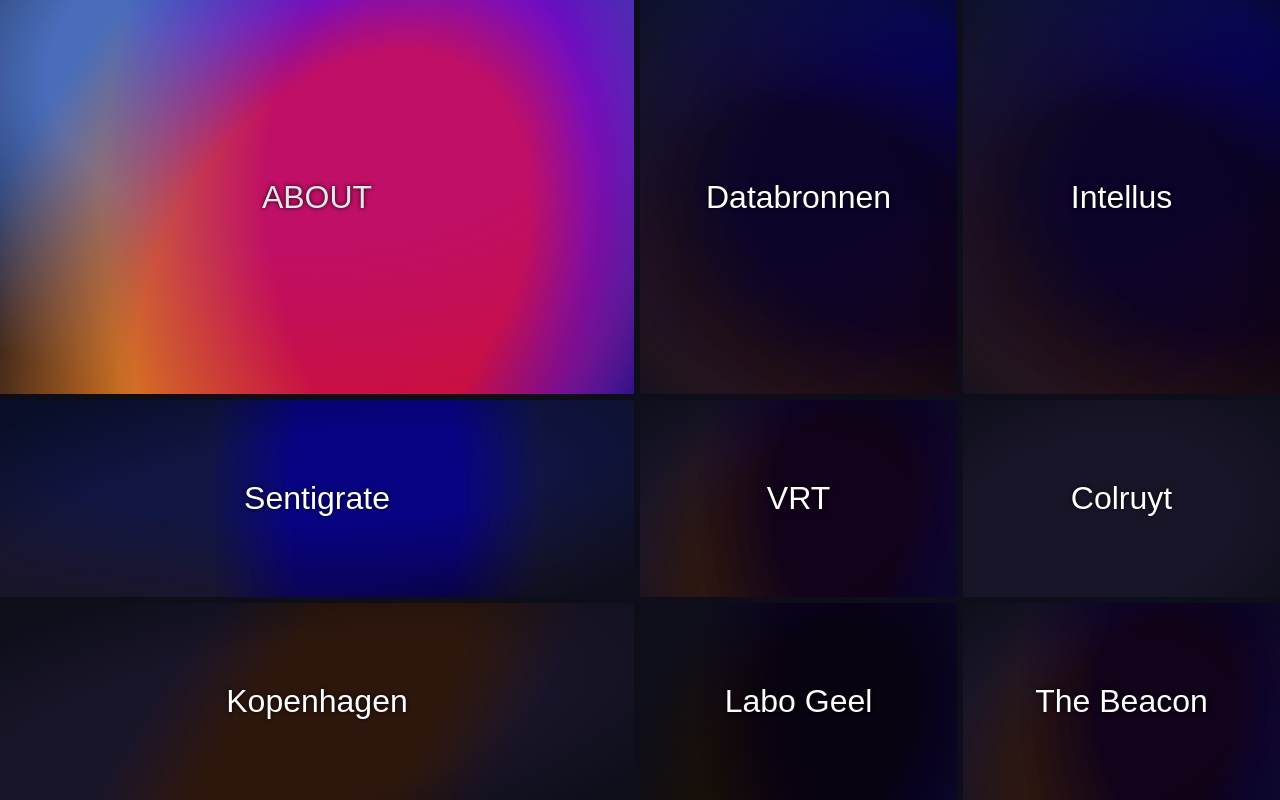
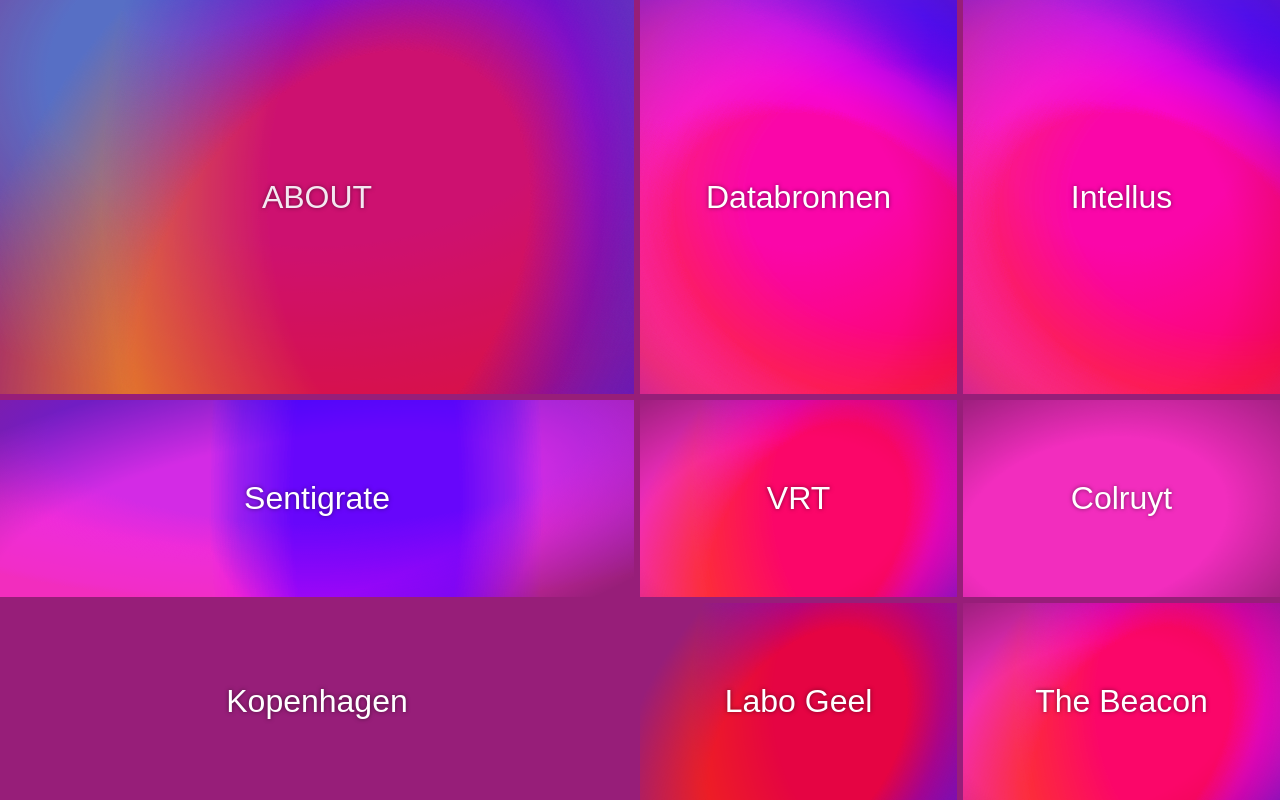
Before and after one commit to BluezConcepts/ProjectLab_Portfolio, a plain HTML site: page index.html in a window 1280 px wide. Drawn offline with Linux system fonts and the light colour scheme.

Commit message:
fixing colors

```diff
--- a/index.html
+++ b/index.html
@@ -17,7 +17,7 @@
       width: 100%;
       height: 100%;
       overflow: hidden;
-      background-color: #0d0e1a;
+      background-color: #971e79;
       font-family: sans-serif;
     }
 
@@ -192,7 +192,7 @@
       justify-content: center;
       color: #fff;
       font-size: clamp(1rem, 2.5vw, 2.5rem);
-      text-shadow: 0 0 4px rgba(0, 0, 0, 0.9);
+      text-shadow: 0 0 4px rgba(0, 0, 0, 0.5);
       cursor: pointer;
       transition: opacity 200ms ease;
       overflow: hidden;
@@ -277,10 +277,10 @@
     <div class="item">
       <div class="gradient-wrap">
         <div class="meshgradient">
-          <div class="color c1"></div>
-          <!-- <div class="color c2"></div>
-          <div class="color c3"></div> -->
-          <div class="color c4"></div>
+          <!-- <div class="color c1"></div>
+          <div class="color c2"></div>
+          <div class="color c3"></div>
+          <div class="color c4"></div> -->
         </div>
       </div>
       <div class="text">Kopenhagen</div>
```
